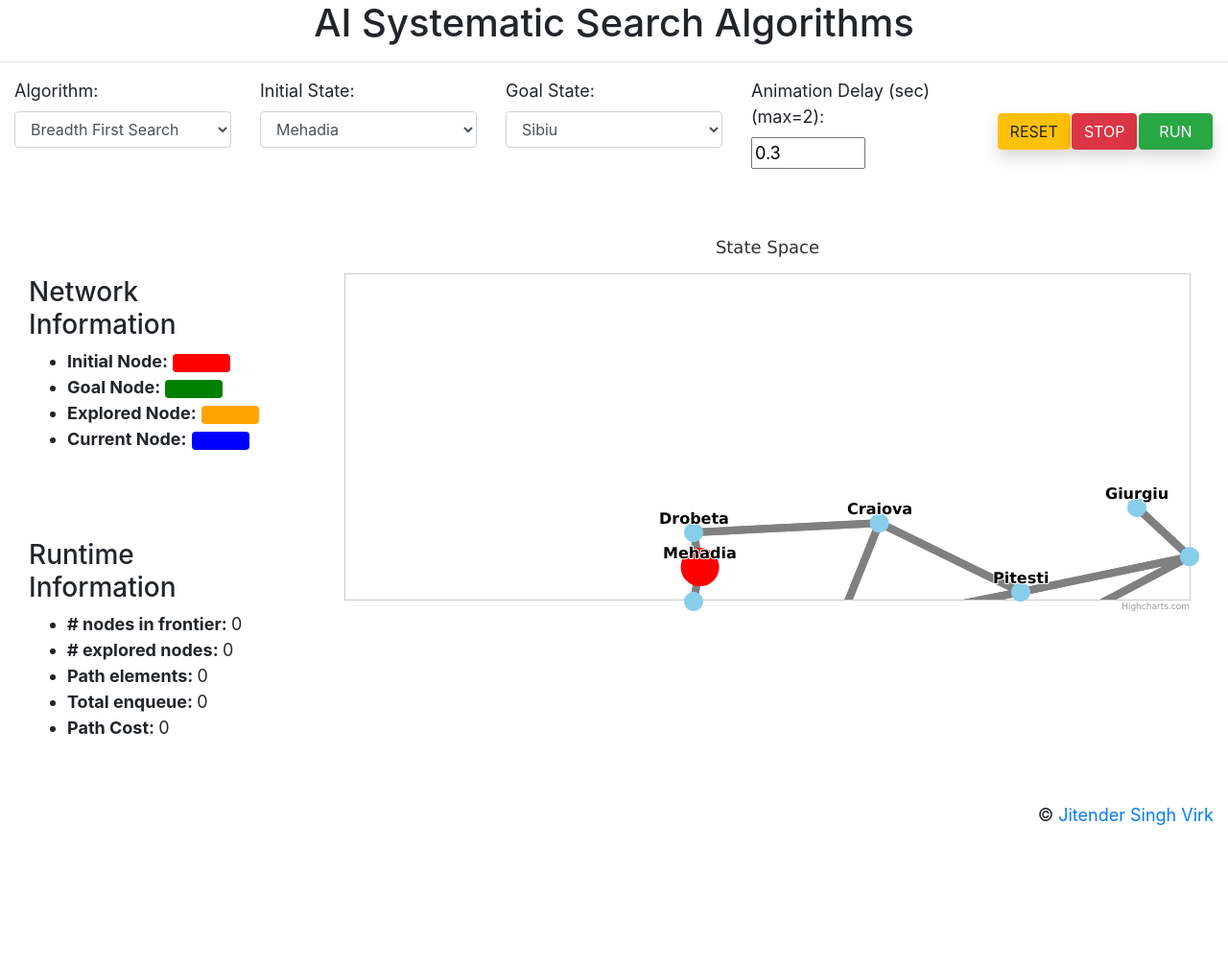
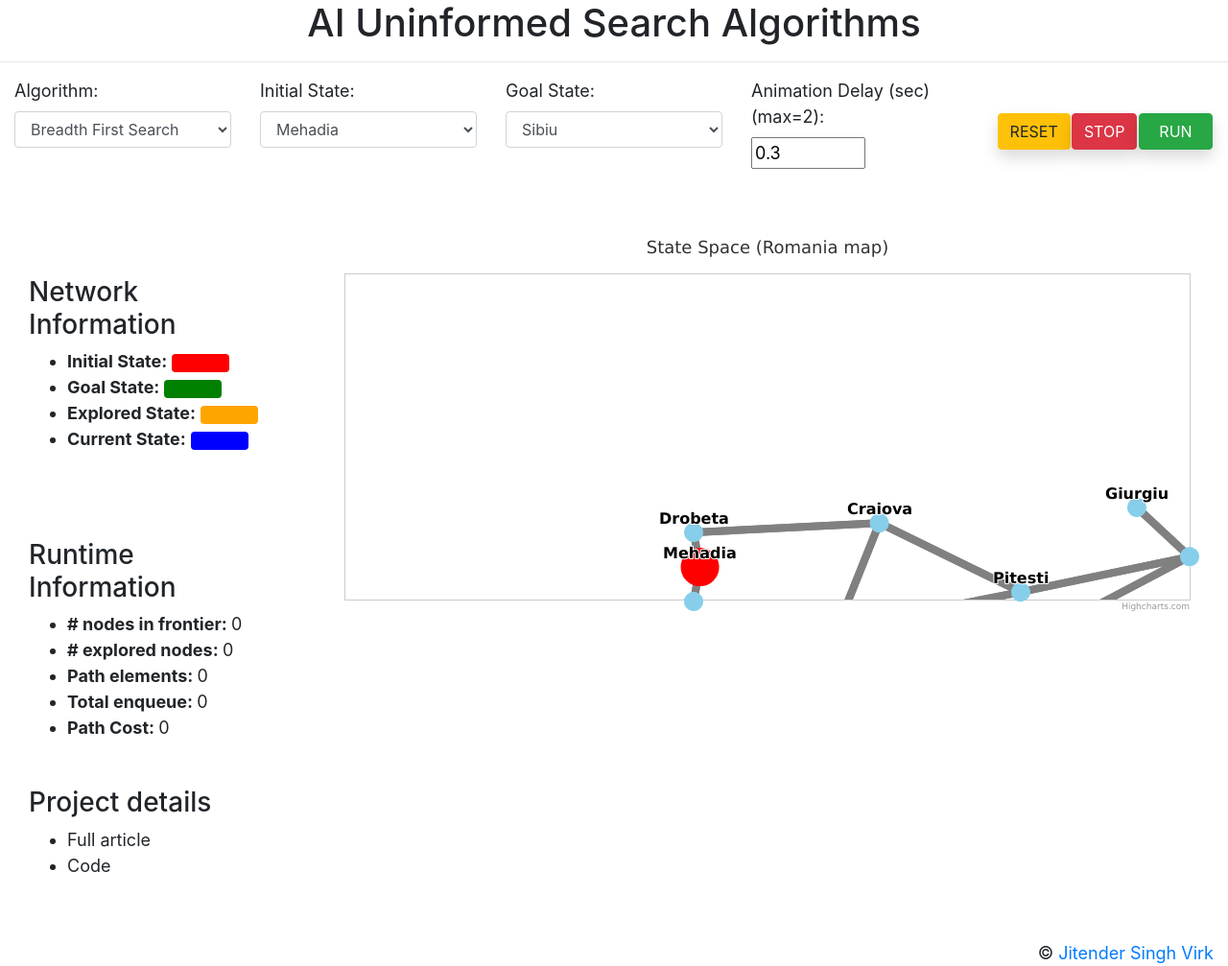
Before and after one commit to VirkSaab/ai_uninformed_search_algorithms_interactive_webapp, a Flask app: page / in a window 1280 px wide. Shown: the whole page at 96% size. Before the commit the page ends 860 px from the top, so only its background shows below. Run offline with Flask 2, Linux system fonts and the light colour scheme; some libraries are stand-ins or nearby versions.

Commit message:
minor modifications during term paper

```diff
--- a/app.py
+++ b/app.py
@@ -107,5 +107,5 @@ def network_func():
     res = make_response(jsonify(network), 200)
     return res
 
-# if __name__ == "__main__":
-#     app.run(debug=True)
+if __name__ == "__main__":
+    app.run(debug=True)
--- a/static/js/network.js
+++ b/static/js/network.js
@@ -51,7 +51,7 @@ function build_graph(states_data, coordinates = null) {
             //     load: update_graph
             // }
         },
-        title: { text: 'State Space' },
+        title: { text: 'State Space (Romania map)' },
 
         plotOptions: { networkgraph: { keys: ['from', 'to'] } },
 
--- a/static/js/utils.js
+++ b/static/js/utils.js
@@ -23,10 +23,10 @@ function make_dropdown_list(data, selected) { // Make initial state and goal sta
 function makeNetworkInfo() {
     let size = "; padding-left: 3rem; padding-top: .8rem; border: none;"
     let info = "";
-    info += `<li><b>Initial Node:</b> <button type="button" class="btn btn-danger" style="background-color:${initialNodeStyle.color}${size}"></button></li>`
-    info += `<li><b>Goal Node:</b> <button type="button" class="btn btn-success" style="background-color:${goalNodeStyle.color}${size}"></button></li>`
-    info += `<li><b>Explored Node:</b> <button type="button" class="btn btn-warning" style="background-color:${exploredNodeStyle.color}${size}"></button></li>`
-    info += `<li><b>Current Node:</b> <button type="button" class="btn btn-primary" style="background-color:${currentNodeStyle.color}${size}"></button></li>`
+    info += `<li><b>Initial State:</b> <button type="button" class="btn btn-danger" style="background-color:${initialNodeStyle.color}${size}"></button></li>`
+    info += `<li><b>Goal State:</b> <button type="button" class="btn btn-success" style="background-color:${goalNodeStyle.color}${size}"></button></li>`
+    info += `<li><b>Explored State:</b> <button type="button" class="btn btn-warning" style="background-color:${exploredNodeStyle.color}${size}"></button></li>`
+    info += `<li><b>Current State:</b> <button type="button" class="btn btn-primary" style="background-color:${currentNodeStyle.color}${size}"></button></li>`
     return info;
 }
 
--- a/templates/index.html
+++ b/templates/index.html
@@ -3,7 +3,7 @@
 
 <head>
     <meta charset="utf-8">
-    <title>AI Systematic Search Algorithms</title>
+    <title>AI Uninformed Search Algorithms</title>
     <meta name="description" content="AI Search">
     <meta name="author" content="SitePoint">
     <link rel="icon" href="data:,">
@@ -35,7 +35,7 @@
 </head>
 
 <body>
-    <h1 class="text-center">AI Systematic Search Algorithms</h1>
+    <h1 class="text-center">AI Uninformed Search Algorithms</h1>
     <hr>
     <div class="container-fluid mt-3">
         <!-- Initial state and goal state dropdown lists -->
@@ -96,6 +96,13 @@
                         <li id="numPathElementsID"><b>Path elements: </b></li>
                         <li id="totalEnqueueID"><b>Total enqueue: </b></li>
                         <li id="pathCostID"><b>Path Cost: </b></li>
+                    </ul>
+                </div>
+                <div class="col-md-auto mt-5">
+                    <h3>Project details</h3>
+                    <ul>
+                        <li>Full article</li>
+                        <li>Code</li>
                     </ul>
                 </div>
                 <div class="col-md-auto mt-5 d-flex justify-content-around align-items-center" id="goalAlertID">
```
Also changed, not shown: README.md.
